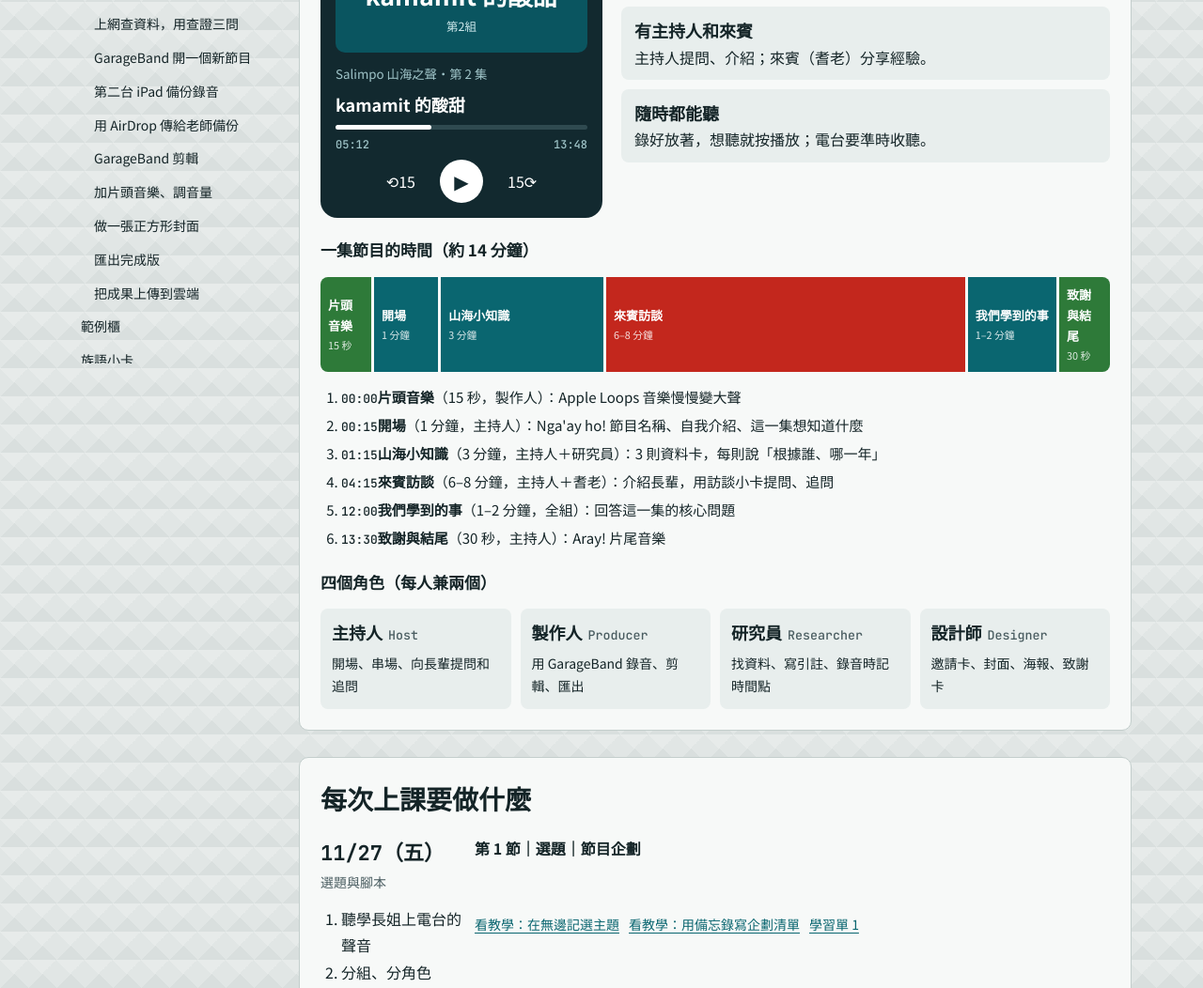
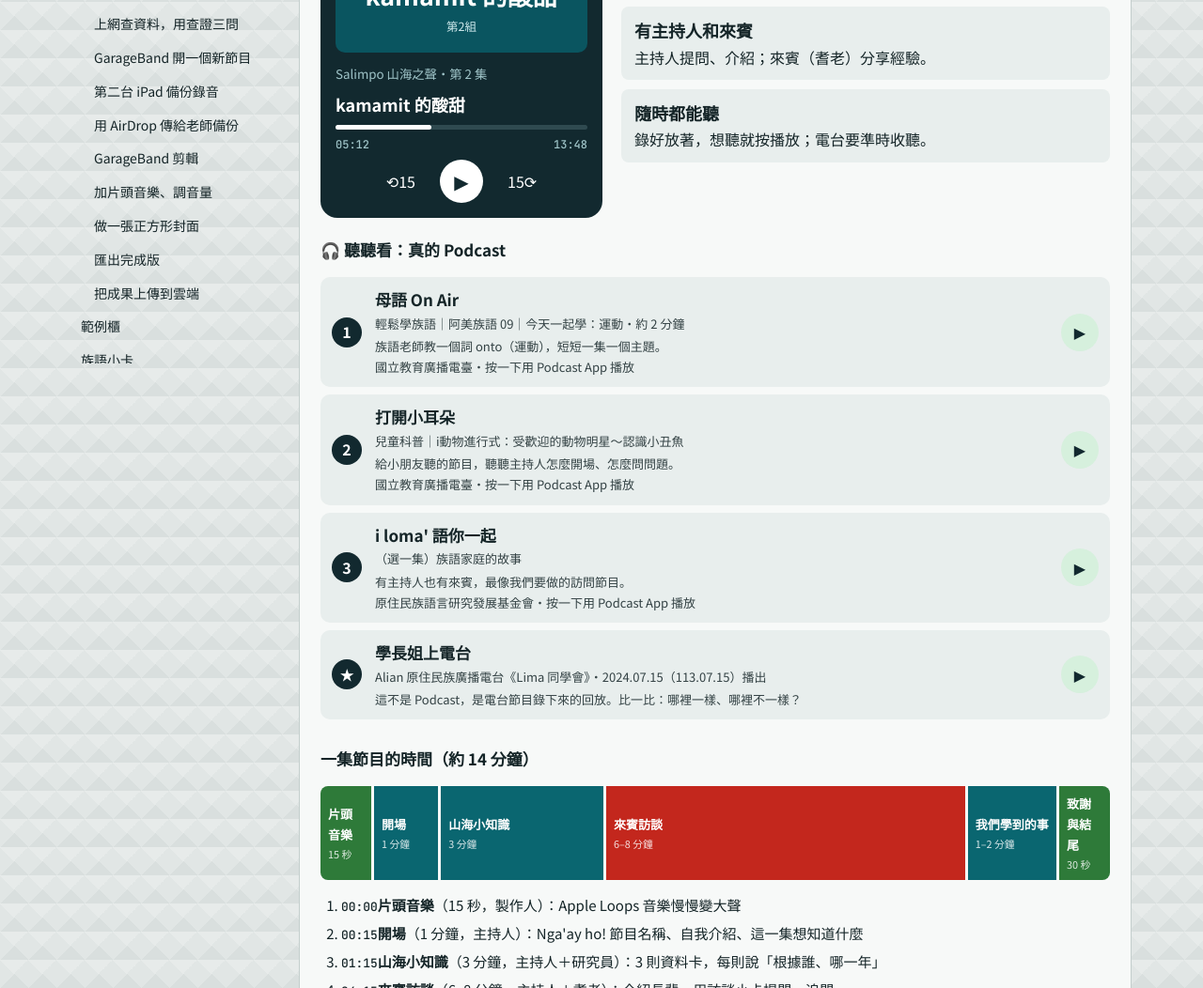
Before and after one commit to laierin615/shanhai-podcast, a plain HTML site: page 01_教材網站/shanhai-podcast.html in a window 1280 px wide. Shown: the part 3838-4890 px from the top of the page at 94% size. Drawn offline with nearby package versions, Linux system fonts and the light colour scheme; a web font is replaced by a local one.

Commit message:
「什麼是 Podcast」加入聽聽看：三個真實 Podcast 單集連結＋學長姐電台回放，簡報加一頁
Co-Authored-By: Claude Opus 5.5 <noreply@anthropic.com>
Claude-Session: https://claude.ai/code/session_015wmHeUaaEUgTVZ4YkCFXyt

```diff
--- a/01_教材網站/app.js
+++ b/01_教材網站/app.js
@@ -283,6 +283,10 @@
             <li><b>隨時都能聽</b>錄好放著，想聽就按播放；電台要準時收聽。</li>
           </ul>
         </div>
+        <h4 class="g-sub">🎧 聽聽看：真的 Podcast</h4>
+        <ul class="listen-list">${C.LISTEN.map((l, i) => `<li><a class="listen-card" href="${l.url}" target="_blank" rel="noopener"><span class="listen-n">${i + 1}</span><span><b>${l.show}</b><small>${l.ep}${l.len ? `・${l.len}` : ""}</small><em>${l.why}</em><small class="listen-by">${l.by}・按一下用 Podcast App 播放</small></span><span class="listen-play" aria-hidden="true">▶</span></a></li>`).join("")}
+          <li><a class="listen-card" href="${setting("radioAlianUrl")}" target="_blank" rel="noopener"><span class="listen-n">★</span><span><b>學長姐上電台</b><small>${C.RADIO.alian.station}${C.RADIO.alian.program}・${C.RADIO.alian.date}</small><em>這不是 Podcast，是電台節目錄下來的回放。比一比：哪裡一樣、哪裡不一樣？</em></span><span class="listen-play" aria-hidden="true">▶</span></a></li>
+        </ul>
         <h4 class="g-sub">一集節目的時間（約 14 分鐘）</h4>
         <div class="rundown-bar" style="--total:${total}">${bar}</div>
         <ol class="rundown-list">${C.RUNDOWN.map((r) => `<li><span class="mono">${r.time}</span><b>${r.seg}</b>（${r.len}，${r.who}）：${r.tip}</li>`).join("")}</ol>
--- a/01_教材網站/content.js
+++ b/01_教材網站/content.js
@@ -49,6 +49,16 @@
     },
     taitung: { station: "臺東教育電台", program: "", date: "" },
   };
+
+  /** 「什麼是 Podcast」聽聽看：真的節目（Apple Podcasts 連結，iPad 點了直接開 Podcast App 播放） */
+  const LISTEN = [
+    { show: "母語 On Air", ep: "輕鬆學族語｜阿美族語 09｜今天一起學：運動", by: "國立教育廣播電臺", len: "約 2 分鐘", why: "族語老師教一個詞 onto（運動），短短一集一個主題。",
+      url: "https://podcasts.apple.com/tw/podcast/id1626803759?i=1000743240881" },
+    { show: "打開小耳朵", ep: "兒童科普｜i動物進行式：受歡迎的動物明星～認識小丑魚", by: "國立教育廣播電臺", len: "", why: "給小朋友聽的節目，聽聽主持人怎麼開場、怎麼問問題。",
+      url: "https://podcasts.apple.com/tw/podcast/id1582737271?i=1000672836209" },
+    { show: "i loma' 語你一起", ep: "（選一集）族語家庭的故事", by: "原住民族語言研究發展基金會", len: "", why: "有主持人也有來賓，最像我們要做的訪問節目。",
+      url: "https://podcasts.apple.com/tw/podcast/id1595550526" },
+  ];
 
   /** 五次上課（每次 2 節連排） */
   const SESSIONS = [
@@ -391,7 +401,7 @@
   ];
 
   global.COURSE = {
-    SITE, PADLET, APPS, RADIO, DRIVE, DOCS, GROUPS, SESSIONS, LESSONS, RUNDOWN, ROLES, TOPICS, RULERS, RADAR, ASKS, FOURTH_ASK, LEVELS, TABOO,
+    SITE, PADLET, LISTEN, APPS, RADIO, DRIVE, DOCS, GROUPS, SESSIONS, LESSONS, RUNDOWN, ROLES, TOPICS, RULERS, RADAR, ASKS, FOURTH_ASK, LEVELS, TABOO,
     THREE_Q, FOLLOW_UPS, COVER_SPEC, TOOLS, SHARE_METHOD, RUBRIC, LEVEL_NAMES, VOCAB, EXAMPLES, WORKSHEETS, PREP, CONSENT_TEXT,
   };
 })(window);
--- a/01_教材網站/shanhai-podcast.html
+++ b/01_教材網站/shanhai-podcast.html
@@ -281,6 +281,14 @@ input:disabled, select:disabled, textarea:disabled { background: var(--surface-2
 .pc-time { display: flex; justify-content: space-between; font-family: var(--font-mono); font-size: 12px; color: #9fc4c8; }
 .pc-btns { display: flex; justify-content: center; gap: 26px; align-items: center; font-size: 16px; }
 .pc-play { width: 46px; height: 46px; border-radius: 50%; background: #fff; color: #12292f; display: grid; place-items: center; font-size: 20px; }
+.listen-list { list-style: none; margin: 0 0 8px; padding: 0; display: grid; gap: 8px; }
+.listen-card { display: grid; grid-template-columns: 36px 1fr 40px; gap: 10px; align-items: center; padding: 10px 12px; background: var(--surface-2); border-radius: 10px; color: inherit; text-decoration: none; }
+.listen-card:hover, .listen-card:focus-visible { outline: 2px solid currentColor; outline-offset: 1px; }
+.listen-card b { display: block; font-size: 17px; }
+.listen-card small, .listen-card em { display: block; font-size: 13px; opacity: .85; }
+.listen-card em { font-style: normal; margin-top: 2px; }
+.listen-n { width: 32px; height: 32px; border-radius: 50%; display: grid; place-items: center; background: #12292f; color: #fff; font-weight: 700; }
+.listen-play { width: 40px; height: 40px; border-radius: 50%; display: grid; place-items: center; background: #d6f0dd; color: #12292f; font-size: 16px; }
 .what-list { list-style: none; margin: 0; padding: 0; display: grid; gap: 10px; }
 .what-list li { padding: 10px 14px; background: var(--surface-2); border-radius: 8px; }
 .what-list b { display: block; font-size: 18px; }
--- a/01_教材網站/slides.js
+++ b/01_教材網站/slides.js
@@ -34,6 +34,7 @@
     { html: S.title({ kicker: "山海專題・高年級・P3-03 期末專題", title: "Salimpo 山海之聲", sub: "每組做一集 10–15 分鐘的 Podcast，請一位耆老當來賓", chips: ["5 個星期五", "10 節課", "4 組", "1/15 首播"] }), note: "第一次上課開場。" },
     { html: S.radio("我們的學長姐上過電台", "學長姐當過受訪者，這次換你們當主持人", "這次換你們自己設計節目、自己訪問長輩。"), note: "片段連結在「成果上傳」頁設定（電台片段）。" },
     { html: S.list({ kicker: "先認識一下", title: "什麼是 Podcast？", big: true, items: ["用耳朵聽的節目", "一集講一個主題", "有主持人，也常有來賓", "手機、平板隨時都能聽"], aside: `<p class="s-aside-h">跟電台有什麼不一樣？</p><p>電台要準時收聽；Podcast 錄好放著，想聽的時候再按播放。</p>` }), note: "用學生熟悉的 YouTube 類比：Podcast 是「只有聲音的 YouTube 節目」。" },
+    { html: S.list({ kicker: "先認識一下", title: "聽聽看：真的 Podcast", items: C.LISTEN.map((l) => `${l.show}｜${l.ep}`), aside: `<p class="s-aside-h">邊聽邊找</p><p>開場怎麼說？一集講幾個主題？誰在說話？</p>` }), note: "用平板打開學生手冊「什麼是 Podcast」→「聽聽看」，播第 1 個（約 2 分鐘）；時間夠再播第 2 個的開場 1 分鐘。" },
     { html: S.rundown("一集節目的樣子"), note: "每一段都會在腳本裡寫出來。" },
     { html: S.roadmap("我們的路線圖"), note: "12/11 是耆老錄音日；1/15 首播。" },
     { html: S.groups("分組"), note: "第 1 組 Kolas 是單人組，錄音和剪輯時老師當助理。" },
```
Also changed, not shown: 01_教材網站/index.html (+8 -0 lines).
